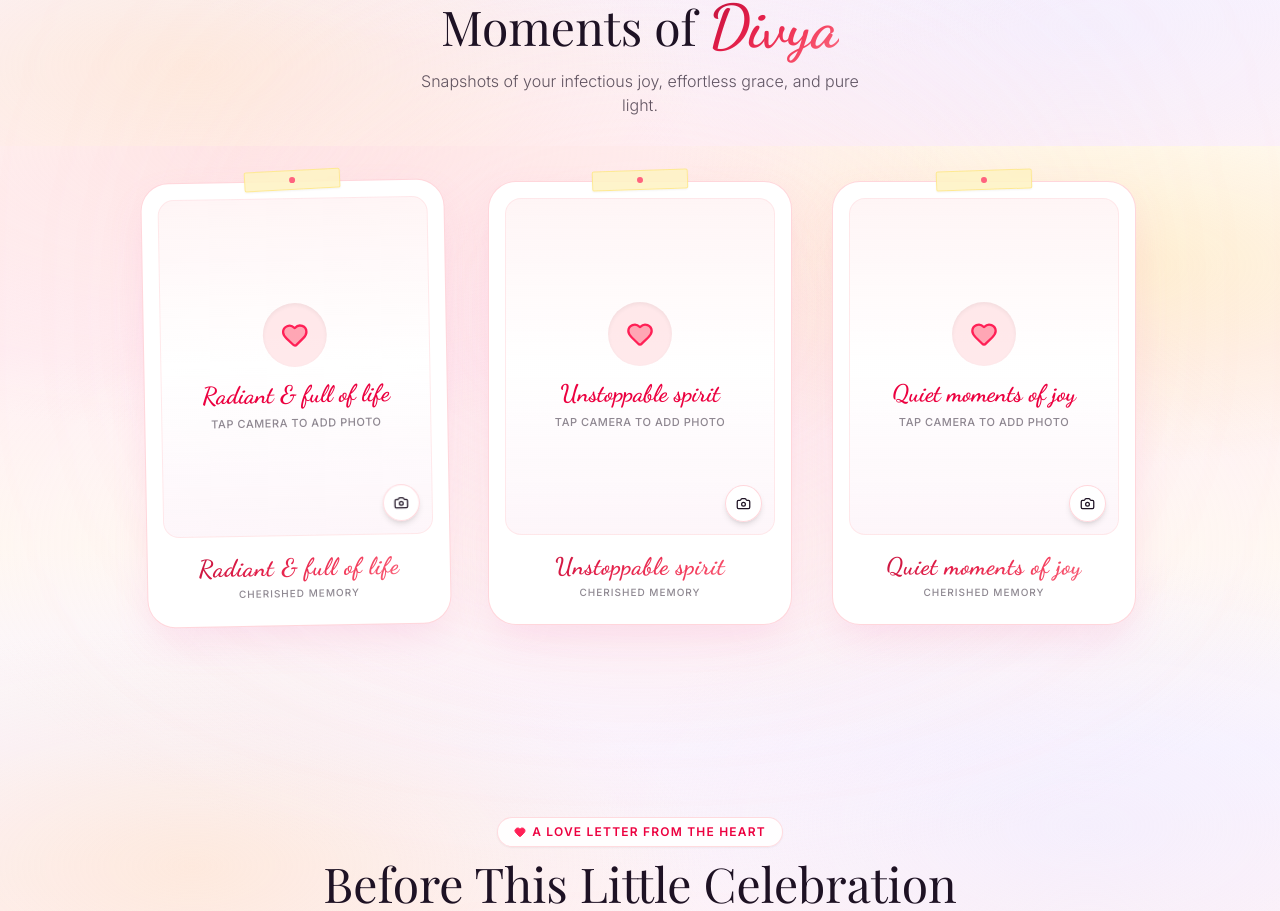
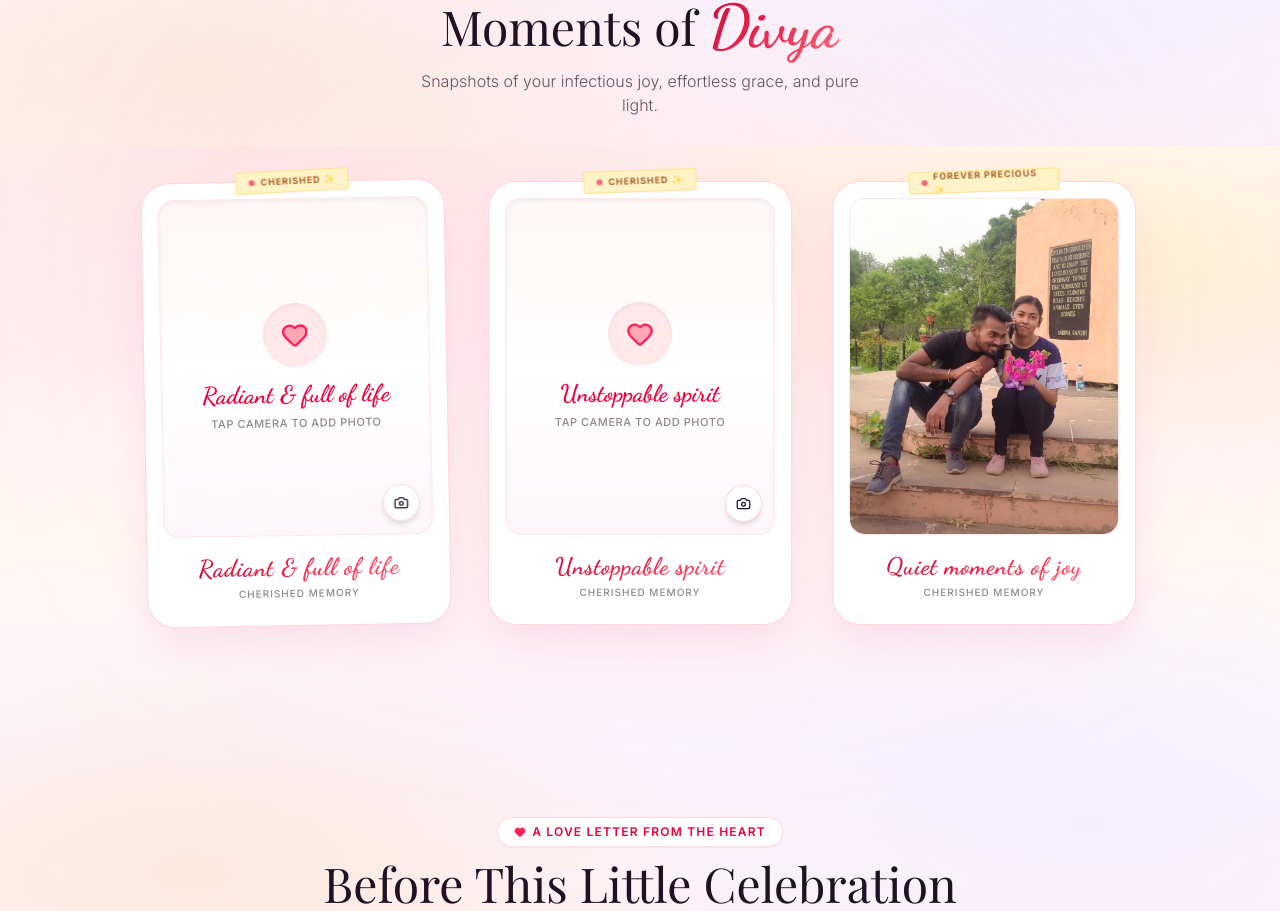
Before and after one commit to akash2271/Our-Universe-, a React (Vite) app: page / in a window 1280 px wide. Shown: the part 3854-4765 px from the top of the page. Built offline with nearby package versions, Linux system fonts and the light colour scheme; no server answers; a web font is replaced by a local one.

Commit message:
Feat: Set permanent couple photo in Quiet Moments frame and remove upload option

```diff
--- a/src/components/gallery/GallerySection.tsx
+++ b/src/components/gallery/GallerySection.tsx
@@ -3,6 +3,7 @@ import { motion } from 'framer-motion';
 import { Camera, Heart, Sparkles } from 'lucide-react';
 import { useApp } from '../../hooks/useApp';
 import { saveImage } from '../../store/appStore';
+import coupleMomentsImg from '../../assets/couple-moments.jpg';
 
 export default function GallerySection() {
   const { state, updatePhoto } = useApp();
@@ -66,6 +67,8 @@ export default function GallerySection() {
       <div className="grid grid-cols-1 sm:grid-cols-2 md:grid-cols-3 gap-8 sm:gap-10 relative z-10">
         {photos.map((photo, idx) => {
           const rotClass = rotations[idx % rotations.length];
+          const isP3 = photo.id === 'p3';
+          const currentUrl = isP3 ? (photo.url || coupleMomentsImg) : photo.url;
 
           return (
             <motion.div
@@ -78,18 +81,26 @@ export default function GallerySection() {
               className={`p-4 pb-6 bg-white rounded-[28px] border border-rose-200/80 shadow-[0_16px_40px_-8px_rgba(244,114,182,0.2)] hover:shadow-[0_24px_50px_-8px_rgba(244,114,182,0.32)] transition-all duration-300 flex flex-col group relative ${rotClass}`}
             >
               {/* Cute Washi Tape sticker */}
-              <div className="absolute -top-3 left-1/2 -translate-x-1/2 w-24 h-5 bg-amber-100/90 border border-amber-200/80 -rotate-2 rounded-xs z-20 pointer-events-none shadow-xs flex items-center justify-center">
+              <div className="absolute -top-3 left-1/2 -translate-x-1/2 px-3 h-5.5 bg-amber-100/95 border border-amber-200/90 -rotate-2 rounded-xs z-20 pointer-events-none shadow-xs flex items-center justify-center gap-1.5 backdrop-blur-xs">
                 <span className="w-1.5 h-1.5 rounded-full bg-rose-400" />
+                <span className="text-[9px] font-sans uppercase tracking-widest text-amber-800/80 font-bold">
+                  {isP3 ? 'forever precious ✨' : 'cherished ✨'}
+                </span>
               </div>
 
               {/* Photo Frame */}
-              <div className="relative aspect-[4/5] rounded-2xl overflow-hidden bg-gradient-to-b from-rose-50/70 via-white to-pink-50/70 flex items-center justify-center border border-rose-100/80">
-                {photo.url ? (
+              <div className="relative aspect-[4/5] rounded-2xl overflow-hidden bg-gradient-to-b from-rose-50/70 via-white to-pink-50/70 flex items-center justify-center border border-rose-100/80 shadow-inner">
+                {currentUrl ? (
+                  <>
                     <img
-                    src={photo.url}
+                      src={currentUrl}
                       alt={photo.caption}
-                    className="w-full h-full object-cover group-hover:scale-105 transition-transform duration-700"
+                      className={`w-full h-full object-cover ${
+                        isP3 ? 'object-[center_46%] brightness-[1.03] contrast-[1.04] saturate-[1.06]' : ''
+                      } group-hover:scale-105 transition-transform duration-700 ease-out`}
                     />
+                    <div className="absolute inset-0 bg-gradient-to-t from-rose-950/25 via-transparent to-transparent pointer-events-none" />
+                  </>
                 ) : (
                   <div className="flex flex-col items-center justify-center p-6 text-center text-rose-300">
                     <div className="w-16 h-16 rounded-full bg-rose-100/80 flex items-center justify-center mb-3 text-rose-500 shadow-inner">
@@ -104,7 +115,9 @@ export default function GallerySection() {
                   </div>
                 )}
 
-                {/* Upload camera button */}
+                {/* Upload camera button only for customizable photos without a permanent image */}
+                {!isP3 && (
+                  <>
                     <button
                       onClick={() => fileInputRef.current[photo.id]?.click()}
                       className="absolute bottom-3 right-3 p-2.5 rounded-full bg-white/95 text-midnight hover:text-rose-600 hover:scale-110 shadow-md backdrop-blur-md transition-all cursor-pointer border border-rose-200/80"
@@ -122,6 +135,8 @@ export default function GallerySection() {
                       onChange={(e) => handleUpload(photo.id, e)}
                       className="hidden"
                     />
+                  </>
+                )}
               </div>
 
               {/* Polaroid bottom caption */}
--- a/src/store/appStore.ts
+++ b/src/store/appStore.ts
@@ -88,7 +88,7 @@ export const defaultPhotos: MemoryPhoto[] = [
   },
   {
     id: 'p3',
-    url: '',
+    url: '/couple-moments.jpg',
     caption: 'Quiet moments of joy',
   },
 ];
@@ -139,7 +139,7 @@ ${resolvedOccasion.toUpperCase()}, ${greetingName.toUpperCase()}! ❤️`,
     photos: [
       { id: 'p1', url: '', caption: 'Radiant & full of life' },
       { id: 'p2', url: '', caption: 'Unstoppable spirit' },
-      { id: 'p3', url: '', caption: 'Quiet moments of joy' },
+      { id: 'p3', url: '/couple-moments.jpg', caption: 'Quiet moments of joy' },
     ],
   };
 }
```
Also changed, not shown: public/couple-moments.jpg (added), src/assets/couple-moments.jpg (added). Lines whose indentation alone changed are shown as unchanged.
